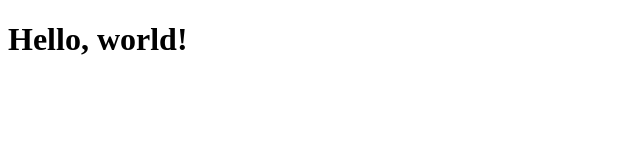
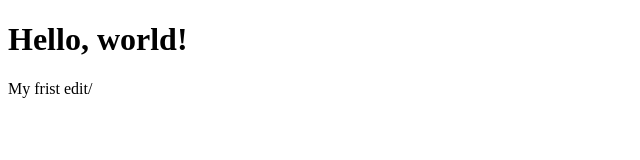
Before and after one commit to chitrakars383/chitrakars383.github.io, a plain HTML site: page index.html in a window 1280 px wide. Shown: the whole page, without its empty margins (0-640 px from the left). Drawn offline with Linux system fonts and the light colour scheme.

Commit message:
Update index.html

```diff
--- a/index.html
+++ b/index.html
@@ -9,5 +9,8 @@
 </head>
 <body>
   <h1>Hello, world!</h1>
+  <p>
+    My frist edit/
+  </p>
 </body>
 </html>
```
